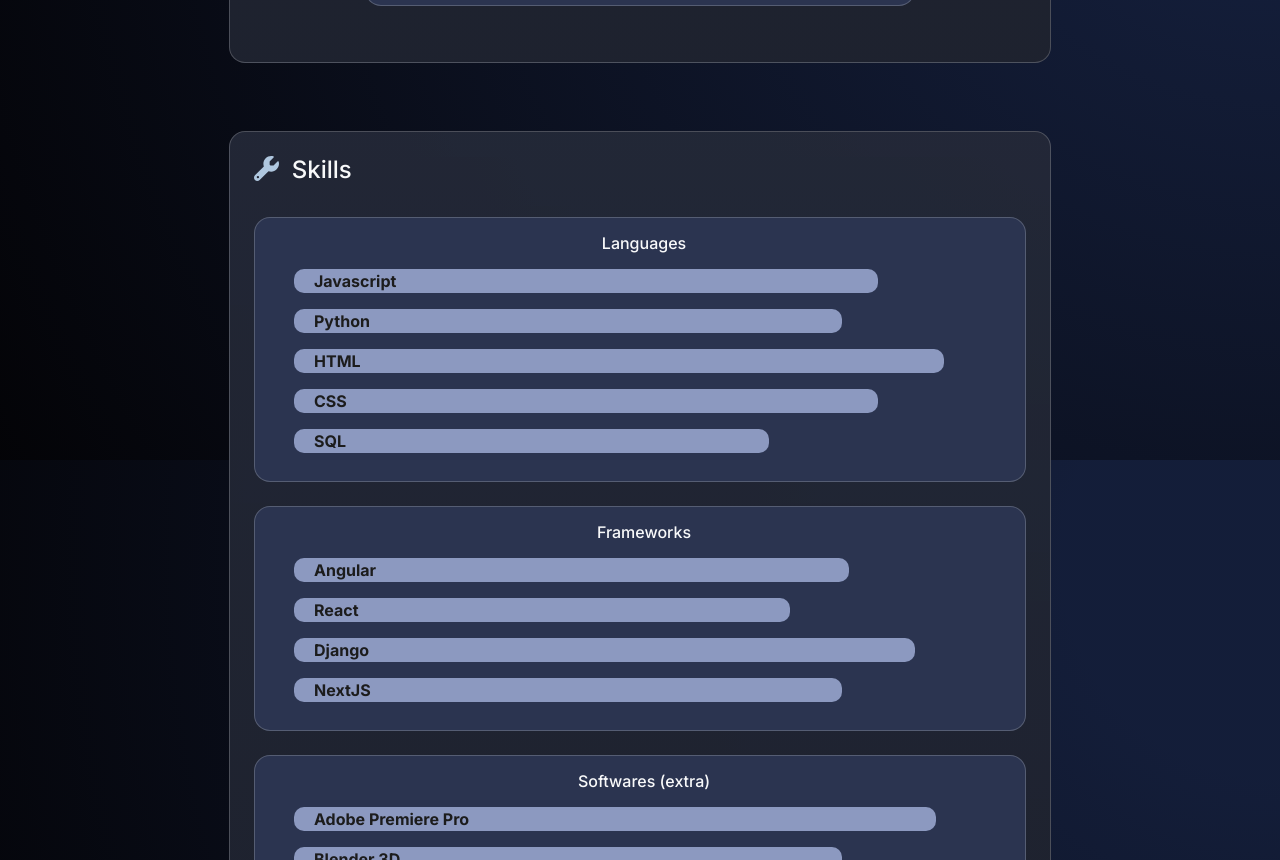
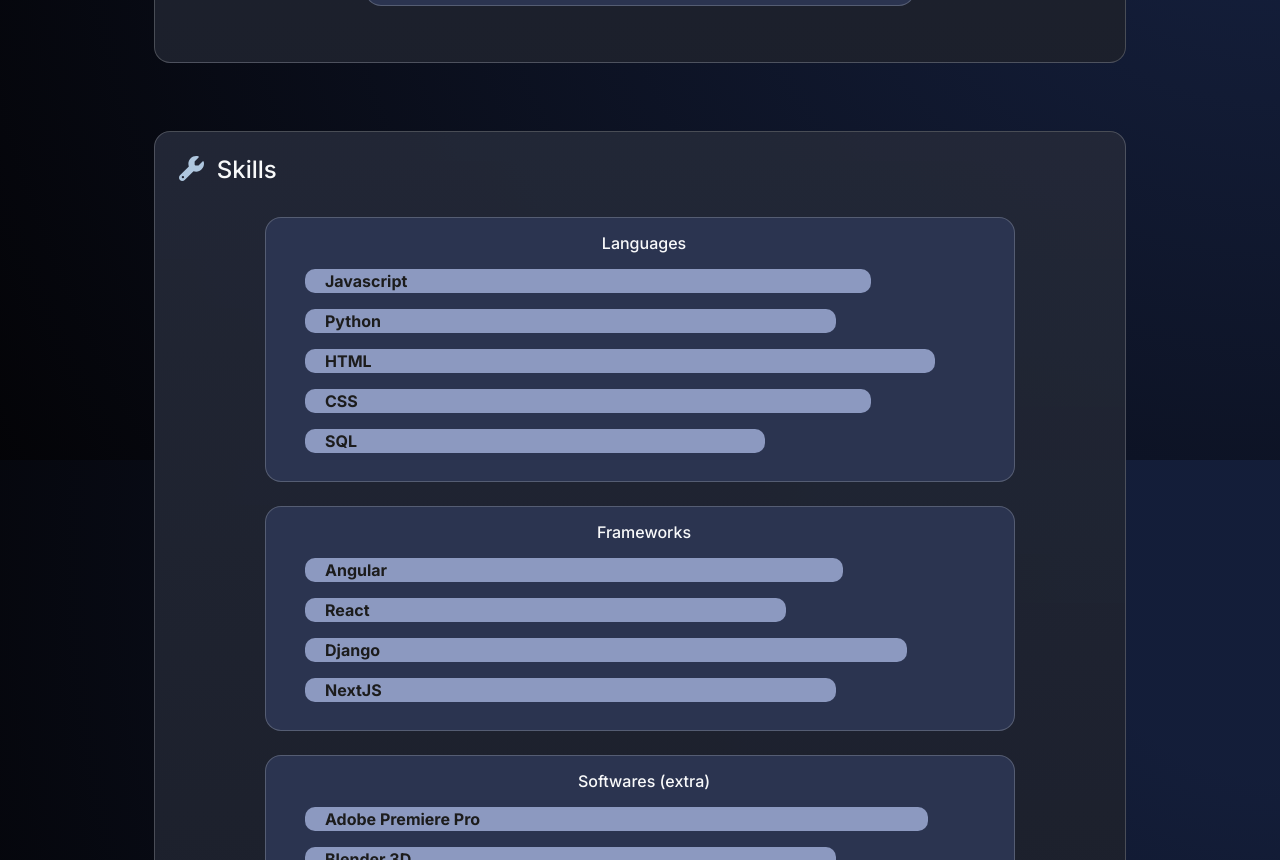
Before and after one commit to tobsailbot/portfolio-projects, a Next.js app: page / in a window 1280 px wide. Shown: the part 1940-2800 px from the top of the page. Built offline with nearby package versions, Linux system fonts and the light colour scheme.

Commit message:
modal div css

```diff
--- a/src/app/components/modal.tsx
+++ b/src/app/components/modal.tsx
@@ -30,12 +30,12 @@
         centered>
 
         <Modal.Header closeButton>
-          <Modal.Title id="contained-modal-title-vcenter">
+          <Modal.Title id="contained-modal-title-vcenter" className="pt-3">
             {props.title}
           </Modal.Title>
         </Modal.Header>
         <Modal.Body className="mt-0 pt-0 pb-0">
-        <p className='about text-center pb-2'>
+        <p className='about text-center pb-3'>
           {props.description}
         </p>
 
@@ -56,7 +56,7 @@
 
         </Modal.Body>
         <p className='about text-center mb-3'>
-          <Button variant="primary" href={props.url}target='_blank'>
+          <Button variant="primary" href={props.url}target='_blank' className="mb-3">
             Ver proyecto <FontAwesomeIcon icon={faArrowUpRightFromSquare} />
           </Button>
         </p>
--- a/src/app/css/styles.css
+++ b/src/app/css/styles.css
@@ -95,7 +95,7 @@
 }
 
 .rounded-card{
-    background: linear-gradient(0deg, hsl(225, 22%, 15%) 0%, #242938ee 100%);
+    background: linear-gradient(0deg, hsl(225, 22%, 14%) 0%, hsla(225, 22%, 18%, 0.933) 100%);
     border: 1px solid hsla(0, 0%, 100%, 0.2) !important;
 }
 
@@ -132,6 +132,8 @@
     background-color: #2b3450 !important;
     position: relative !important;
     border: 1px solid hsla(0, 0%, 100%, 0.2);
+    max-width: 750px;
+    margin: auto;
 }
 
 .div-card:hover::before {
@@ -199,10 +201,13 @@
 }
 
 .modal-content{
-    background-color: hsl(225, 30%, 24%) !important;
+    background: linear-gradient(0deg, hsla(225, 30%, 18%, 1)  0%, hsla(225, 30%, 24%, 0.2)  100%);
+    background-color: hsla(225, 30%, 24%, 0.8) !important;
     border-radius: 12px !important;
     padding: 5px !important;
     max-width: 900px !important;
+    border: 2px solid hsl(225, 30%, 32%) !important;
+    backdrop-filter: blur(15px);
 }
 
 .modal-header{
@@ -265,9 +270,16 @@
 
 @media (max-width: 1400px){
     .modal-dialog {
-        max-width: 620px !important;
+        max-width: 820px !important;
         margin-right: auto;
         margin-left: auto;
     }
 
 }
+
+@media (min-width: 992px){
+
+    .modal-lg, .modal-xl {
+        --bs-modal-width: 900px !important;
+    }
+}
--- a/src/app/page.tsx
+++ b/src/app/page.tsx
@@ -138,7 +138,7 @@
 
   return (
     <div id='allCards' ref={allCards} onMouseMove={handleMove}>
-      <div className='container text-light mt-3' style={{ maxWidth: '850px' }}>
+      <div className='container text-light mt-3' style={{ maxWidth: '1000px' }}>
         <br />
         <br />
         <div className="card-content mt-4 container-sm rounded-4">
```
